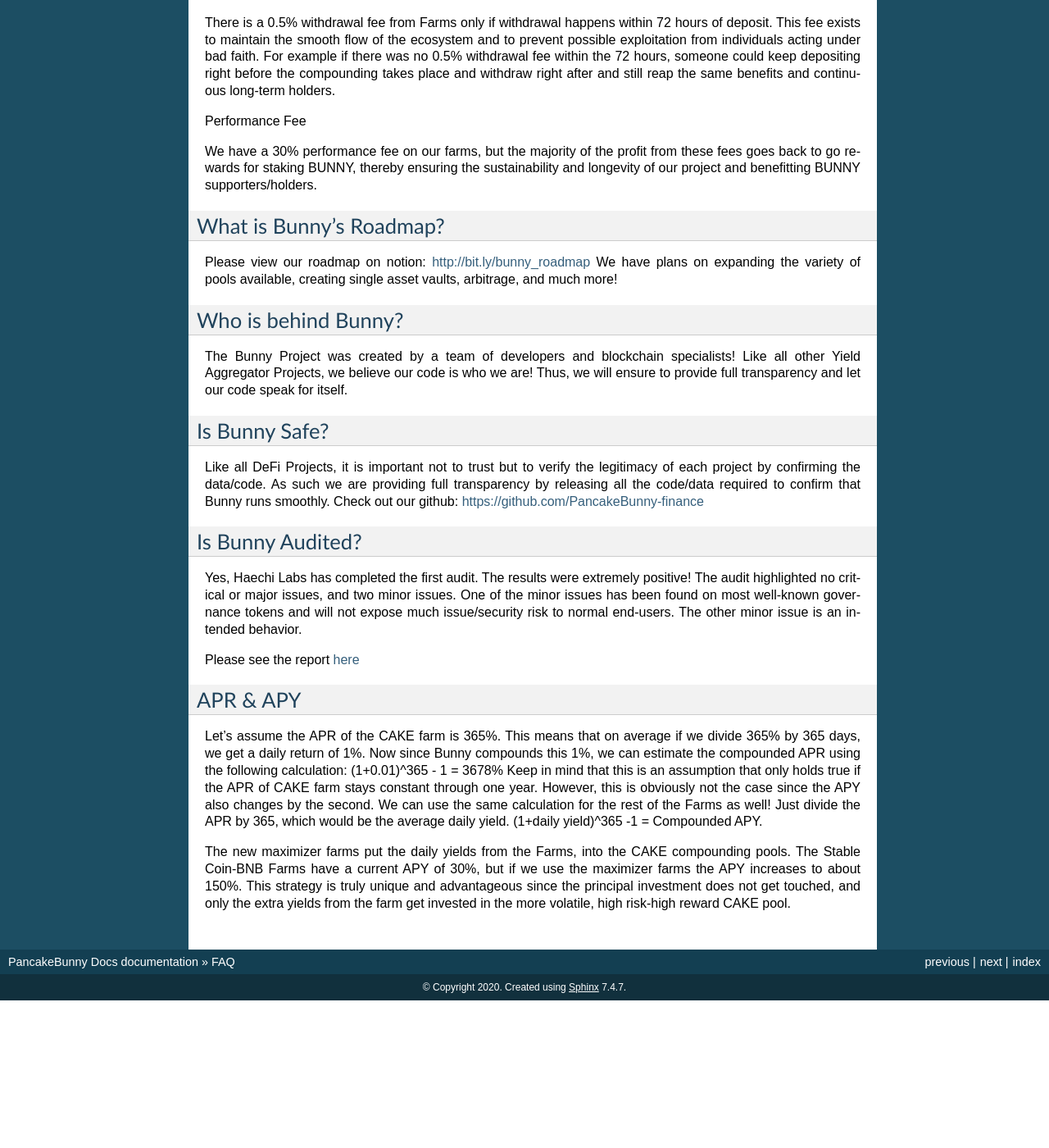
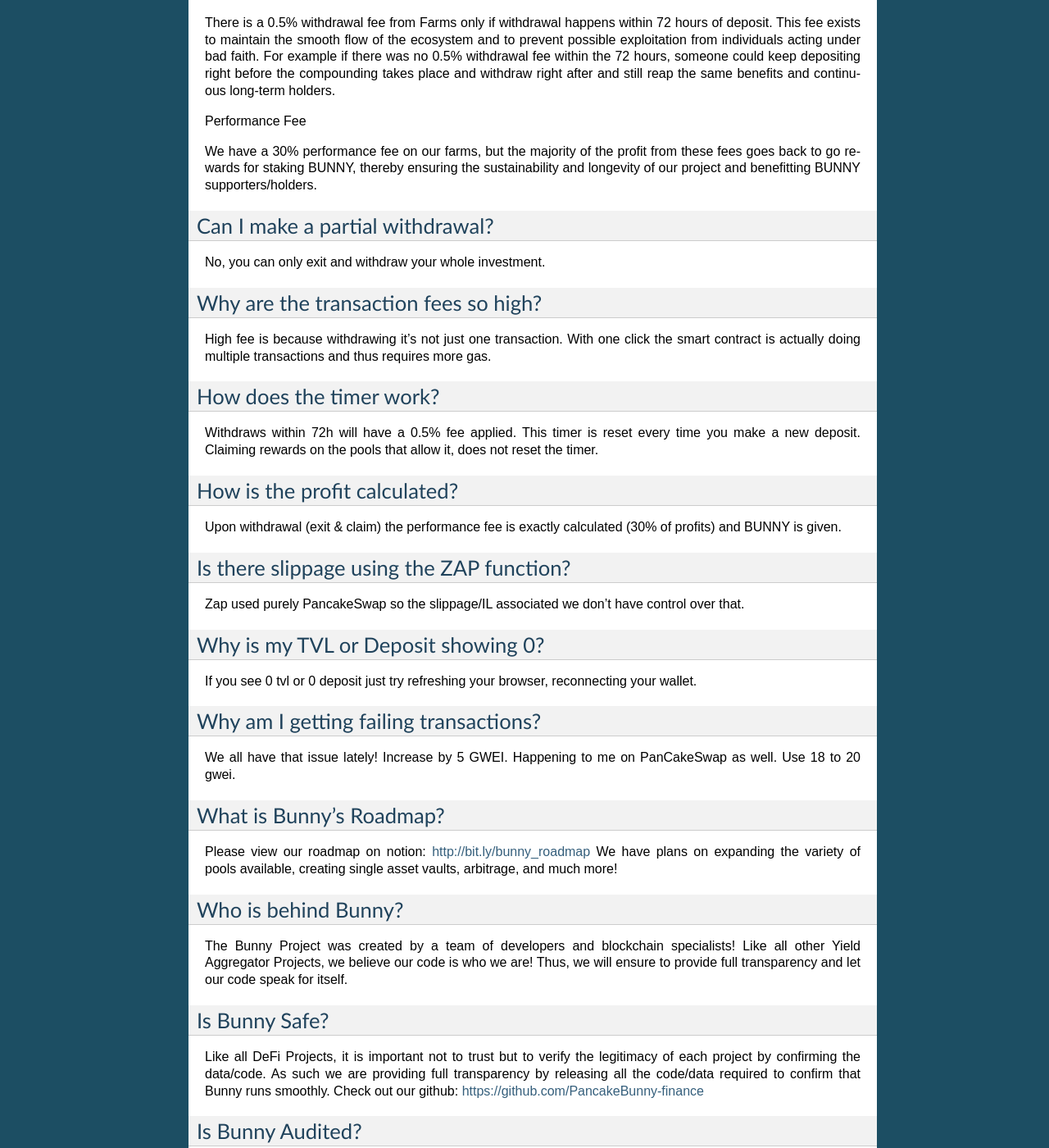
Before and after one commit to PancakeBunny-finance/Bunny, a Sphinx documentation site: the page built from docs/faq.rst, in a window 1280 px wide and 1400 px high, scrolled down 1903 px. Shown: the whole window at 82% size. Built offline with Sphinx 7.4.7, drawn with Linux system fonts in a browser that asks for light colours; before the commit the page ends 3123 px from its top, so only the background shows below that; some of the changed text lies outside the part shown.

Commit message:
faq update

```diff
--- a/docs/bunnytoken.rst
+++ b/docs/bunnytoken.rst
@@ -7,7 +7,7 @@
   :align: center
   :alt: Tokenomics
 
-The BUNNY token doesn’t have a max supply. For every 1 BNB earned in the performance fees, 10 BUNNY is minted, so supply is not capped at the moment. We may establish new strategies to limit the cap or burn some tokens, however currently we are focused on the growth of the BUNNY token. You can earn BUNNY by using the farms, or you can buy BUNNY through our zap function. Roughly 13% of all BUNNY mints will go towards development to ensure rapid innovation.
+The BUNNY token doesn’t have a max supply. For every 1 BNB earned in the performance fees, 5 BUNNY is minted, so supply is not capped at the moment. We may establish new strategies to limit the cap or burn some tokens, however currently we are focused on the growth of the BUNNY token. You can earn BUNNY by using the farms, or you can buy BUNNY through our zap function. Roughly 13% of all BUNNY mints will go towards development to ensure rapid innovation.
 
 - Honest $cake Farmers: Deposit CAKE-BNB LP and reap the benefits of the compounding effect. With Simple Interest, the APY is 150% for CAKE-BNB, however, if this gets compounded it becomes 347% APY. The assumptions are the following: 1) initial capital is $1m, 2) transaction cost: $1, 3)Compounded Once Daily. The transaction cost assumes it takes 4-5 steps for Pancake Bunny to compound deposits. Around 25% of Bunny’s profits will be bonuses. Some percent of the farming profits will be saved as BNB in the BUNNY Reward Pool.
 
--- a/docs/faq.rst
+++ b/docs/faq.rst
@@ -79,6 +79,40 @@
 
 We have a 30% performance fee on our farms, but the majority of the profit from these fees goes back to go rewards for staking BUNNY, thereby ensuring the sustainability and longevity of our project and benefitting BUNNY supporters/holders.
 
+Can I make a partial withdrawal?
+================================================
+
+No, you can only exit and withdraw your whole investment.
+
+Why are the transaction fees so high?
+================================================
+
+High fee is because withdrawing it’s not just one transaction. With one click the smart contract is actually doing multiple transactions and thus requires more gas.
+
+How does the timer work?
+================================================
+
+Withdraws within 72h will have a 0.5% fee applied. This timer is reset every time you make a new deposit. Claiming rewards on the pools that allow it, does not reset the timer.
+
+How is the profit calculated?
+================================================
+
+Upon withdrawal (exit & claim) the performance fee is exactly calculated (30% of profits) and BUNNY is given.
+
+Is there slippage using the ZAP function?
+================================================
+
+Zap used purely PancakeSwap so the slippage/IL associated we don’t have control over that.
+
+Why is my TVL or Deposit showing 0?
+================================================
+
+If you see 0 tvl or 0 deposit just try refreshing your browser, reconnecting your wallet.
+
+Why am I getting failing transactions?
+================================================
+
+We all have that issue lately! Increase by 5 GWEI. Happening to me on PanCakeSwap as well. Use 18 to 20 gwei.
 
 What is Bunny’s Roadmap?
 ================================================
--- a/docs/governance.rst
+++ b/docs/governance.rst
@@ -2,4 +2,4 @@
 Governance
 ************************
 
-BUNNY holders control the ecosystem and receive the majority of farm performance fee profits. In order to claim these profits, BUNNY holders stake their tokens in the BUNNY Governance Pool. Profits are sent to this pool in the form of BNB rewards. The amount of profits you recieve is determined by the number of BUNNY tokens you stake (%of the pool) you own. Later on, these governance tokens will be used to vote on decisions within our community. Thus the more BUNNY you stake, the higher your influence in the ecosystem.
+BUNNY holders control the ecosystem and receive the majority of farm performance fee profits. In order to claim these profits, BUNNY holders stake their tokens in the BUNNY Governance Pool. Profits are sent to this pool in the form of BNB rewards. The amount of profits you receive is determined by the number of BUNNY tokens you stake (% of the pool) you own. We currently have a snapshot voting page where users can use BUNNY to vote on decisions within our community. Thus the more BUNNY you stake, the higher your influence in the ecosystem. In the future, we expect to come up with a more concrete governance tokenomics ecosystem, perhaps by introducing a new, separate governance token.
```
Also changed, not shown: docs/vaults.rst (+4 -4 lines).
